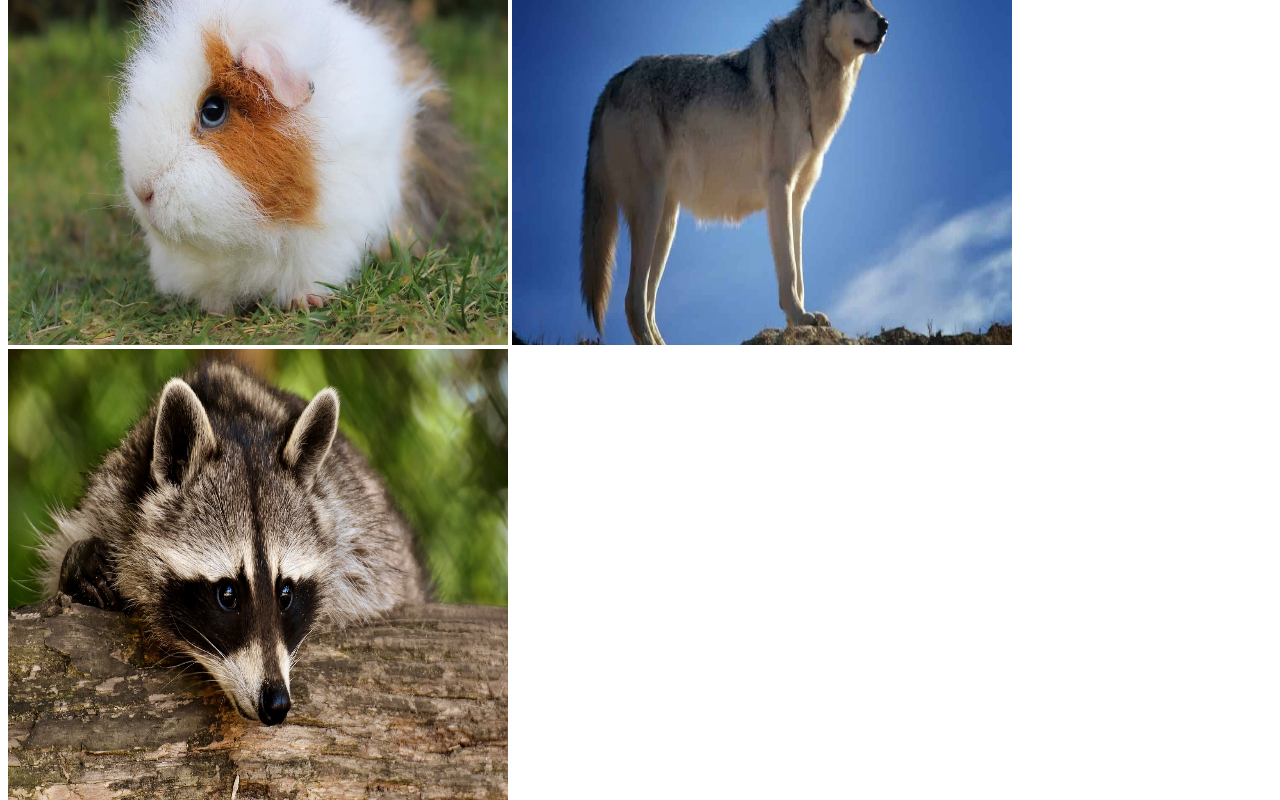
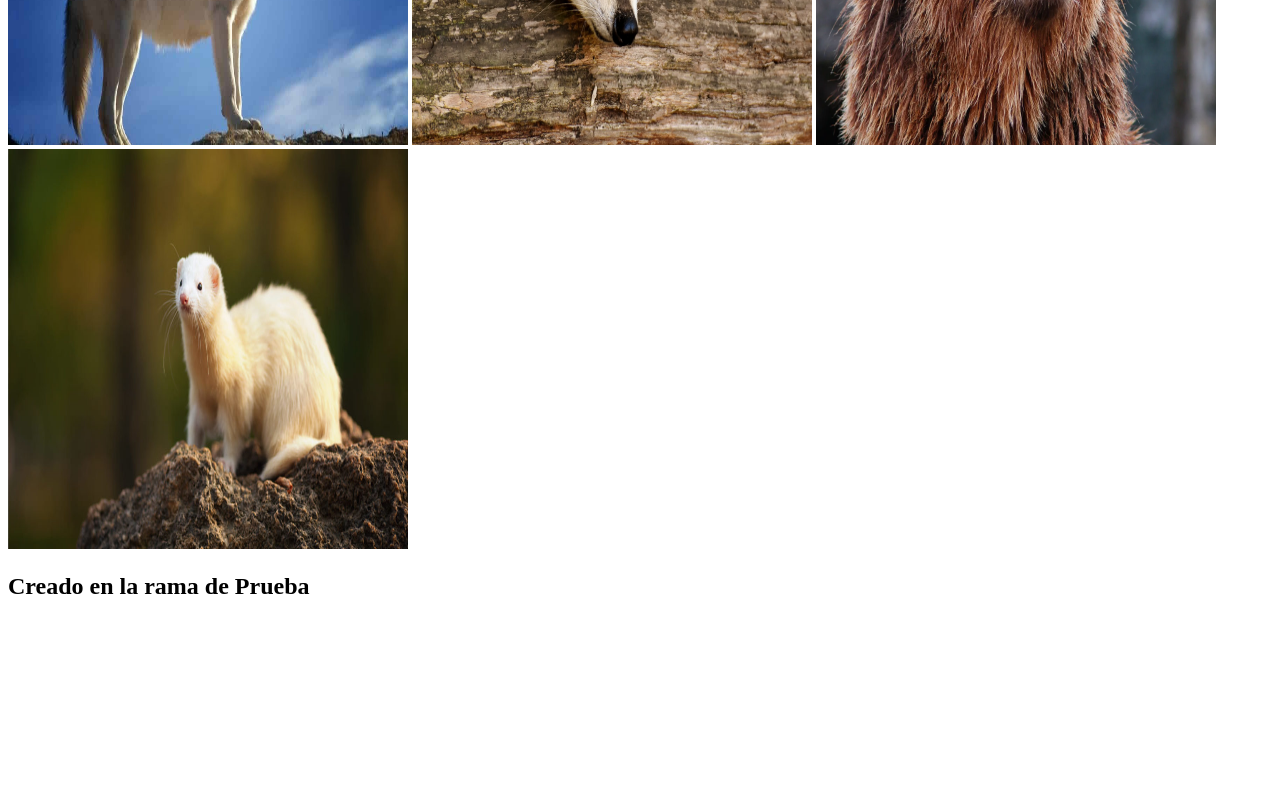
Before and after one commit to juliancampusfp/webcampusfpJulianMoreno, a plain HTML site: page index.html in a window 1280 px wide. Shown: the part 797-1597 px from the top of the page. After the commit the page ends 1417 px from the top, so only its background shows below. Drawn offline with Linux system fonts and the light colour scheme.

Commit message:
Cuarta version con 7 imagenes

```diff
--- a/css/style.css
+++ b/css/style.css
@@ -3,6 +3,6 @@ h1{
     color: white;
 }
 img{
-    width: 500px;
-    height: 500px;
+    width: 400px;
+    height: 400px;
 }
--- a/index.html
+++ b/index.html
@@ -15,5 +15,8 @@
     <img src="imagenes/foto3.jpg" alt="">
     <img src="imagenes/foto4.jpg" alt="">
     <img src="imagenes/foto5.jpg" alt="">
+    <img src="imagenes/foto6.jpg" alt="">
+    <img src="imagenes/foto7.jpg" alt="">
+    <h2>Creado en la rama de Prueba</h2>
 </body>
 </html>
```
Also changed, not shown: commit.txt (added), imagenes/foto6.jpg (added), imagenes/foto7.jpg (added).
